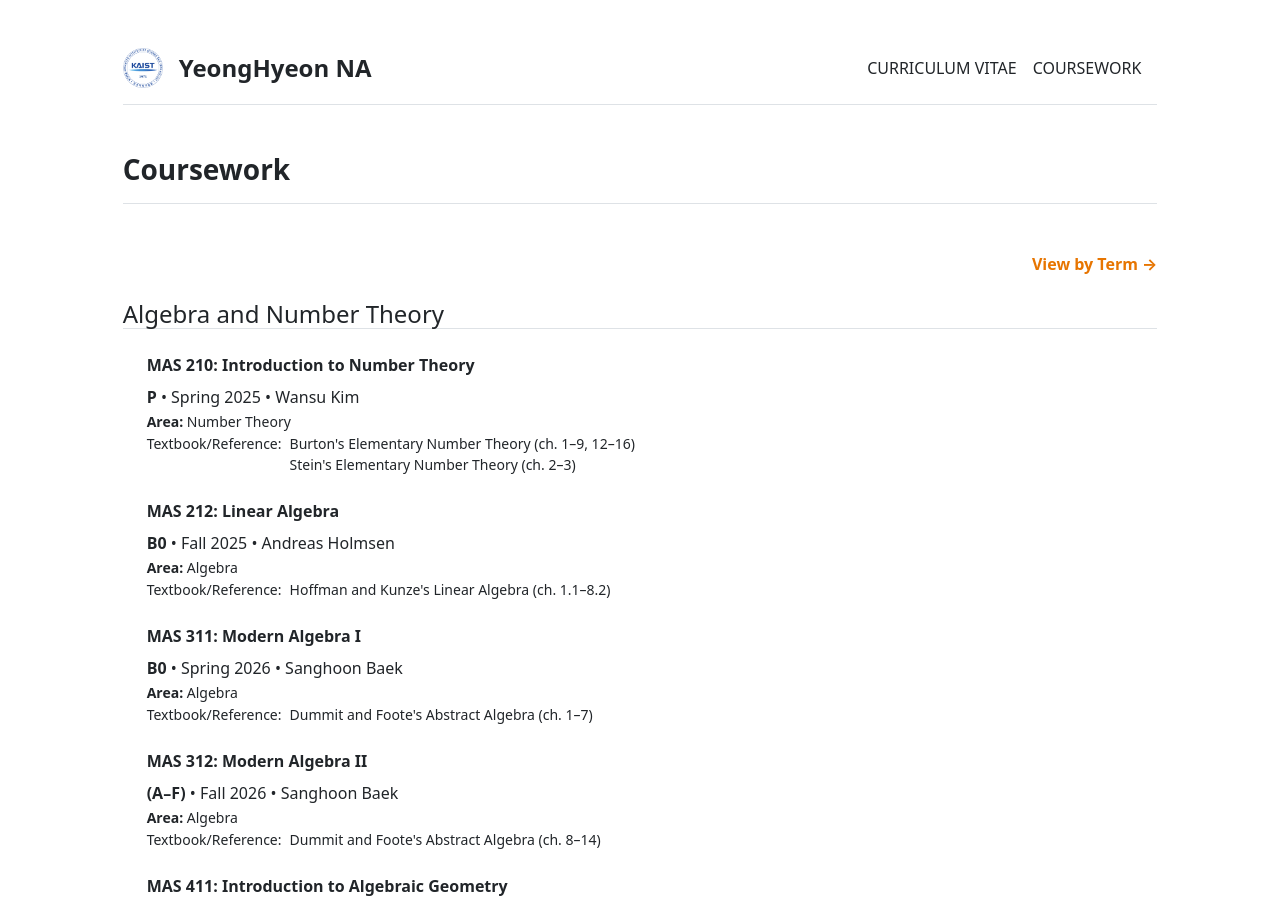
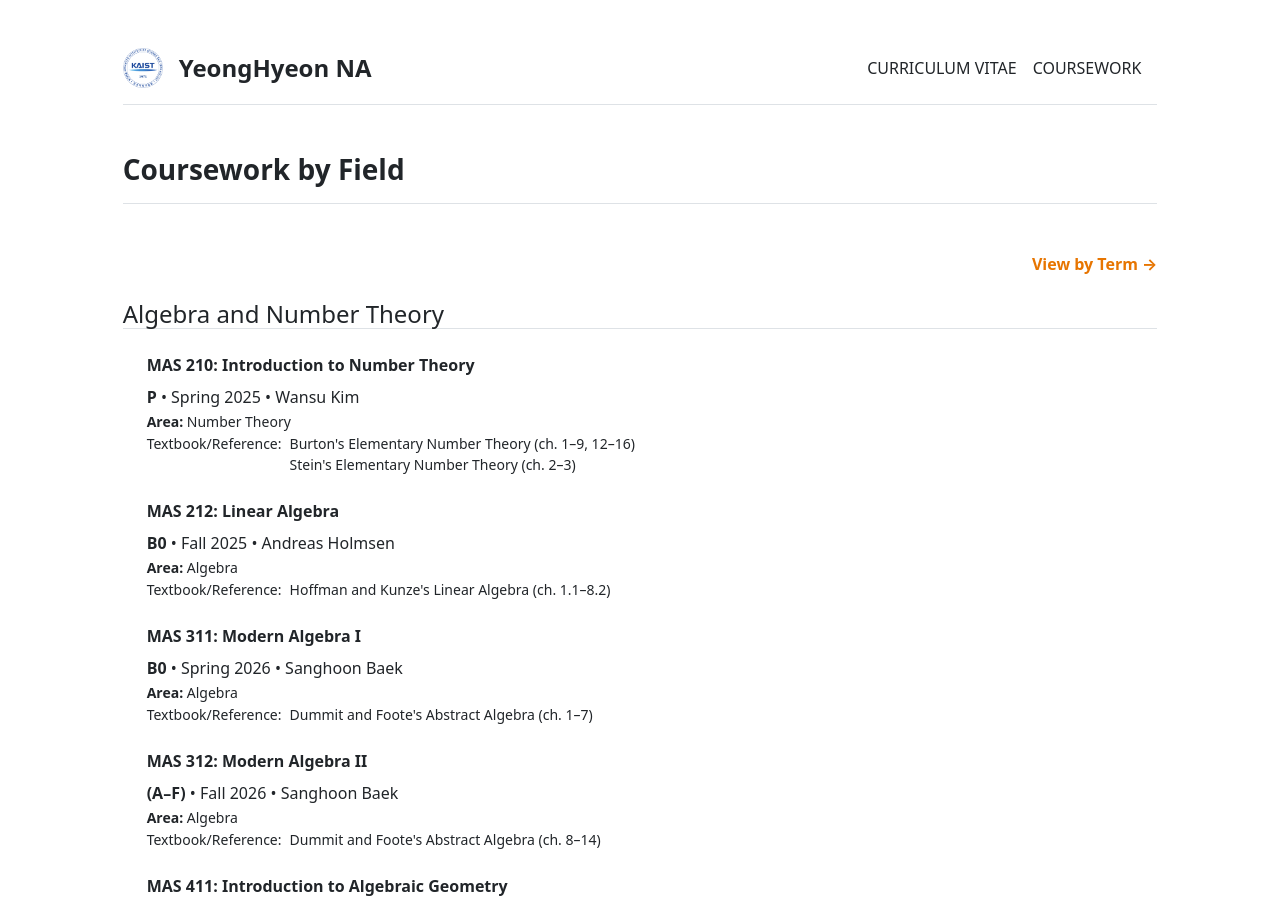
Before and after one commit to ynghyn-na/ynghyn-na.github.io, a Jekyll site: the page built from coursework-field.md, in a window 1280 px wide and 900 px high. Built offline with Jekyll 4.4.1, drawn with Linux system fonts in a browser that asks for light colours.

Commit message:
Update coursework-field.html

```diff
--- a/_layouts/coursework-field.html
+++ b/_layouts/coursework-field.html
@@ -7,7 +7,7 @@ layout: default
 <div class="row g-5 mb-5">
   <div>
 
-    <h3 class="fw-bold border-bottom pb-3 mb-5">Coursework</h3>
+    <h3 class="fw-bold border-bottom pb-3 mb-5">Coursework by Field</h3>
 
     <p class="mb-4 text-end">
       <a href="/coursework-term" style="color: #E77500 !important; text-decoration: none;">
```
